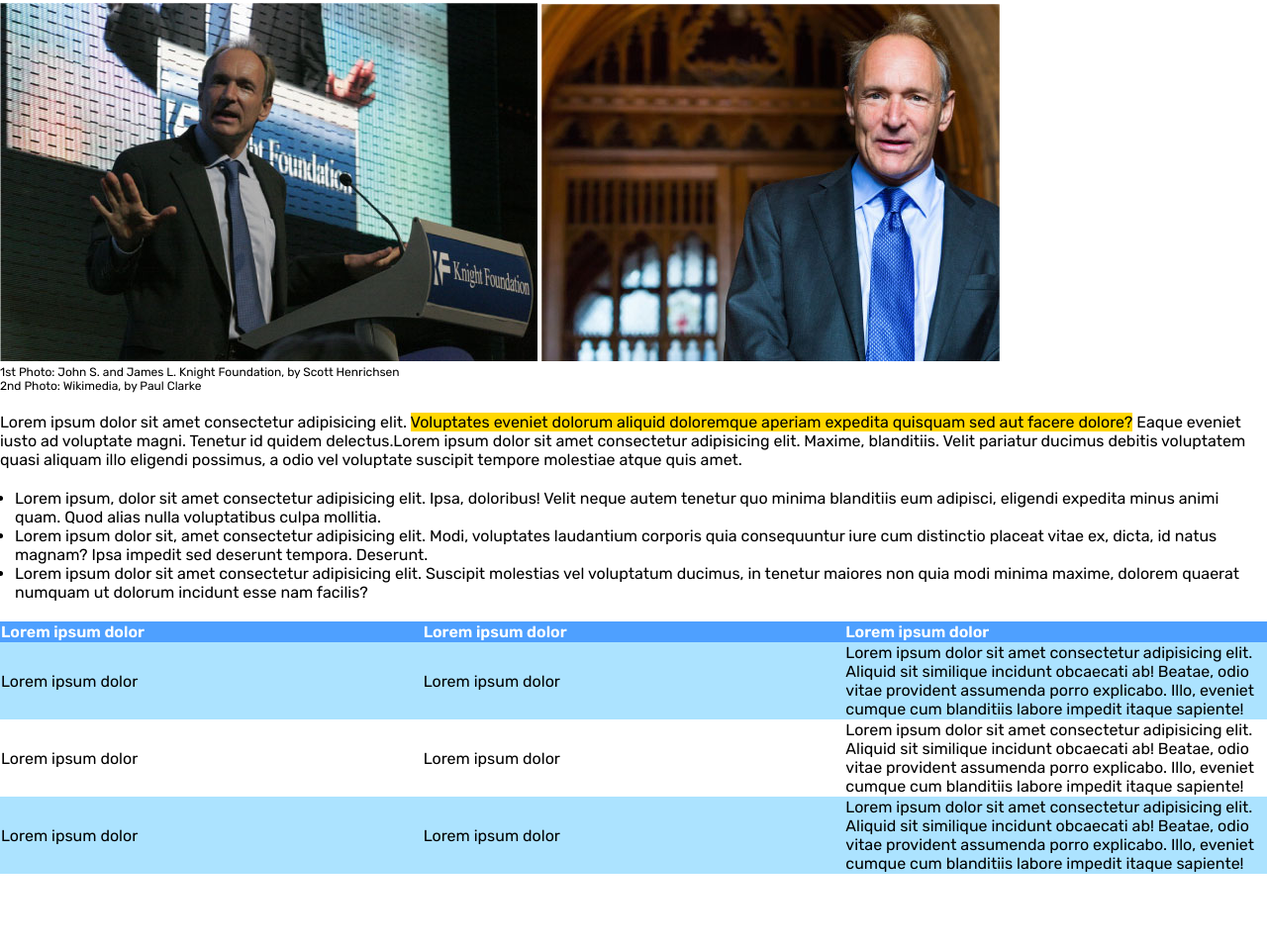
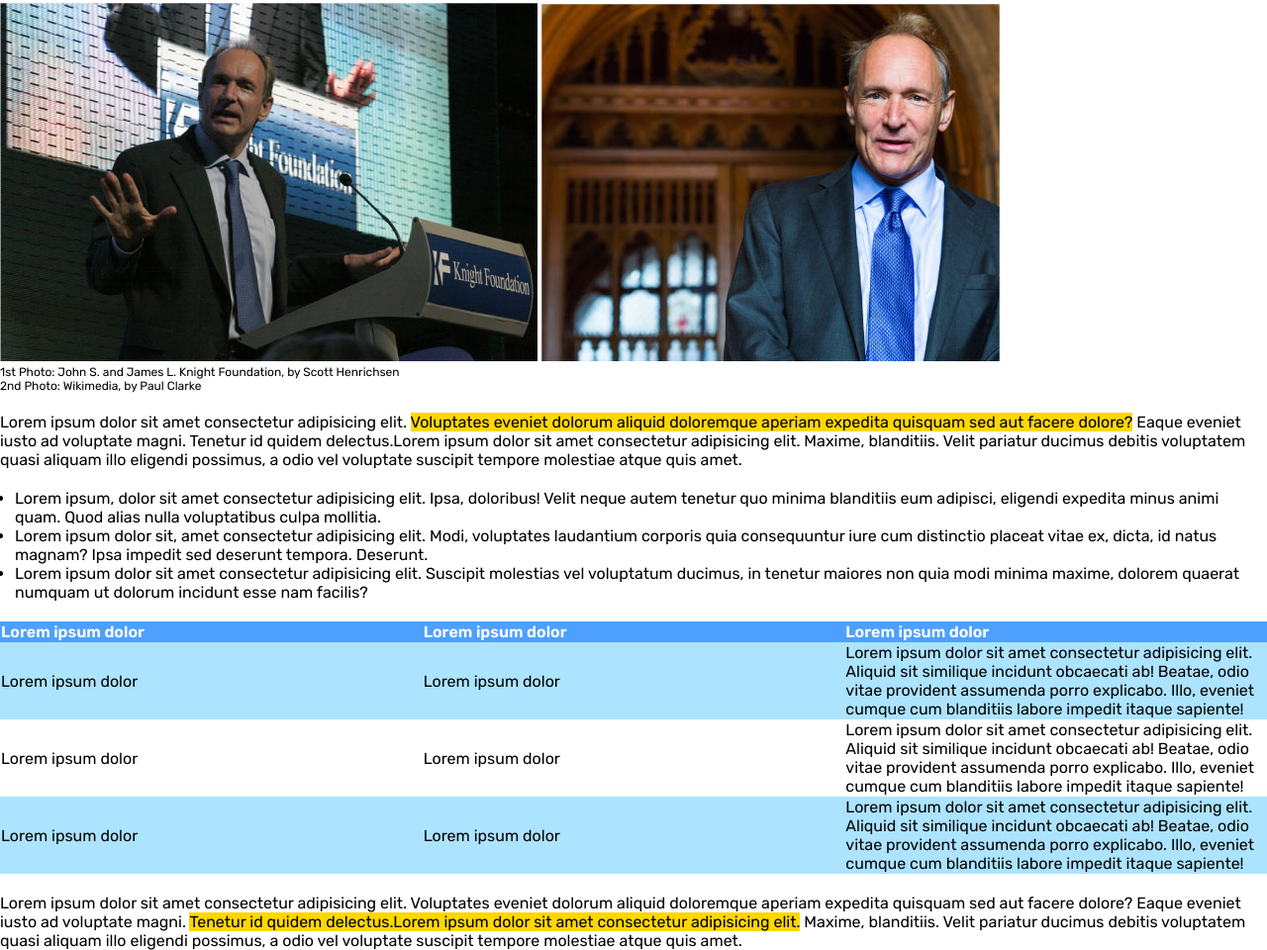
Before and after one commit to davidevischetti/html-css-booleaner, a plain HTML site: page index.html in a window 1280 px wide. Shown: the part 382-1342 px from the top of the page at 99% size. Before the commit the page ends 1265 px from the top, so only its background shows below. Drawn offline with Linux system fonts and the light colour scheme.

Commit message:
main completato

```diff
--- a/index.html
+++ b/index.html
@@ -87,7 +87,13 @@
 
             </table>
 
+            <!-- Contenuto di testo 2 -->
+            <div class="content">
+                Lorem ipsum dolor sit amet consectetur adipisicing elit. Voluptates eveniet dolorum aliquid doloremque aperiam expedita quisquam sed aut facere dolore? Eaque eveniet iusto ad voluptate magni. <span>Tenetur id quidem delectus.Lorem ipsum dolor sit amet consectetur adipisicing elit.</span> Maxime, blanditiis. Velit pariatur ducimus debitis voluptatem quasi aliquam illo eligendi possimus, a odio vel voluptate suscipit tempore molestiae atque quis amet.
+            </div>
+
         </section>
+
     </main>
 
 
```
